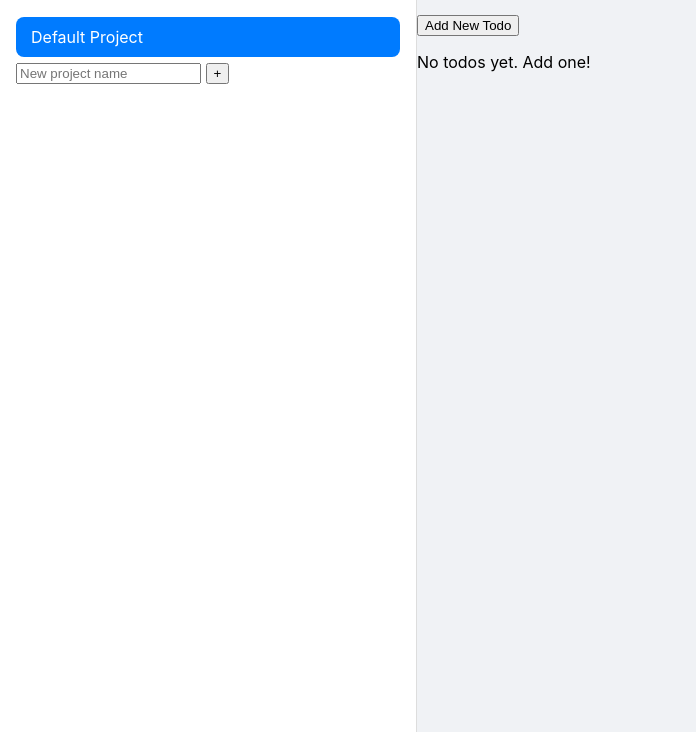
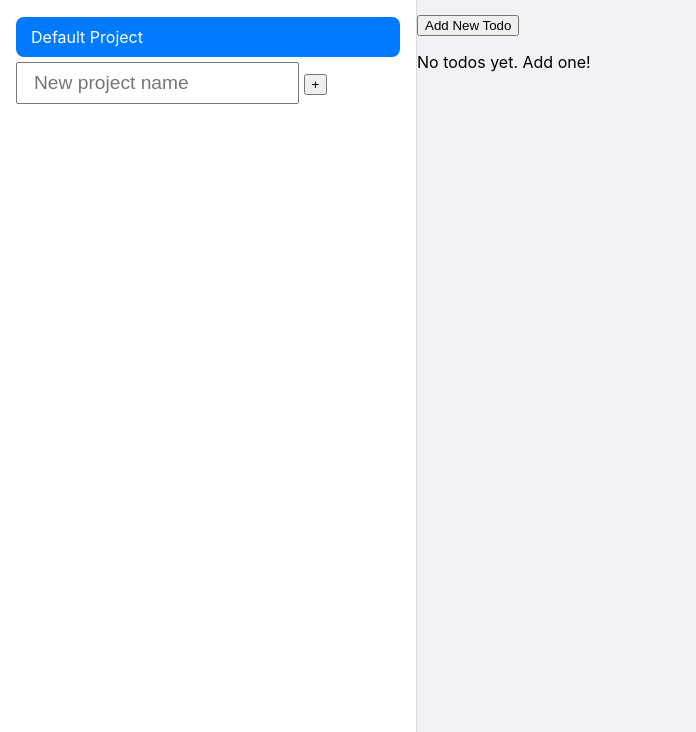
Before and after one commit to fab44-cloud/todo-list, a website built with webpack: page src/template.html in a window 1280 px wide. Shown: the part 68-800 px from the top of the page, without its empty margins (0-696 px from the left). Built offline with nearby package versions, Linux system fonts and the light colour scheme.

Commit message:
Increase size of font to make it easier to read when adding project

```diff
--- a/src/styles.css
+++ b/src/styles.css
@@ -68,6 +68,11 @@ content {
 #project-list li.active .delete-project-btn {
     color: white;
     opacity: 1;
+}
+
+.add-project-container input {
+    padding: 0.5rem 1rem;
+    font-size: 1.2rem;
 }
 
 .todo-item {
```
